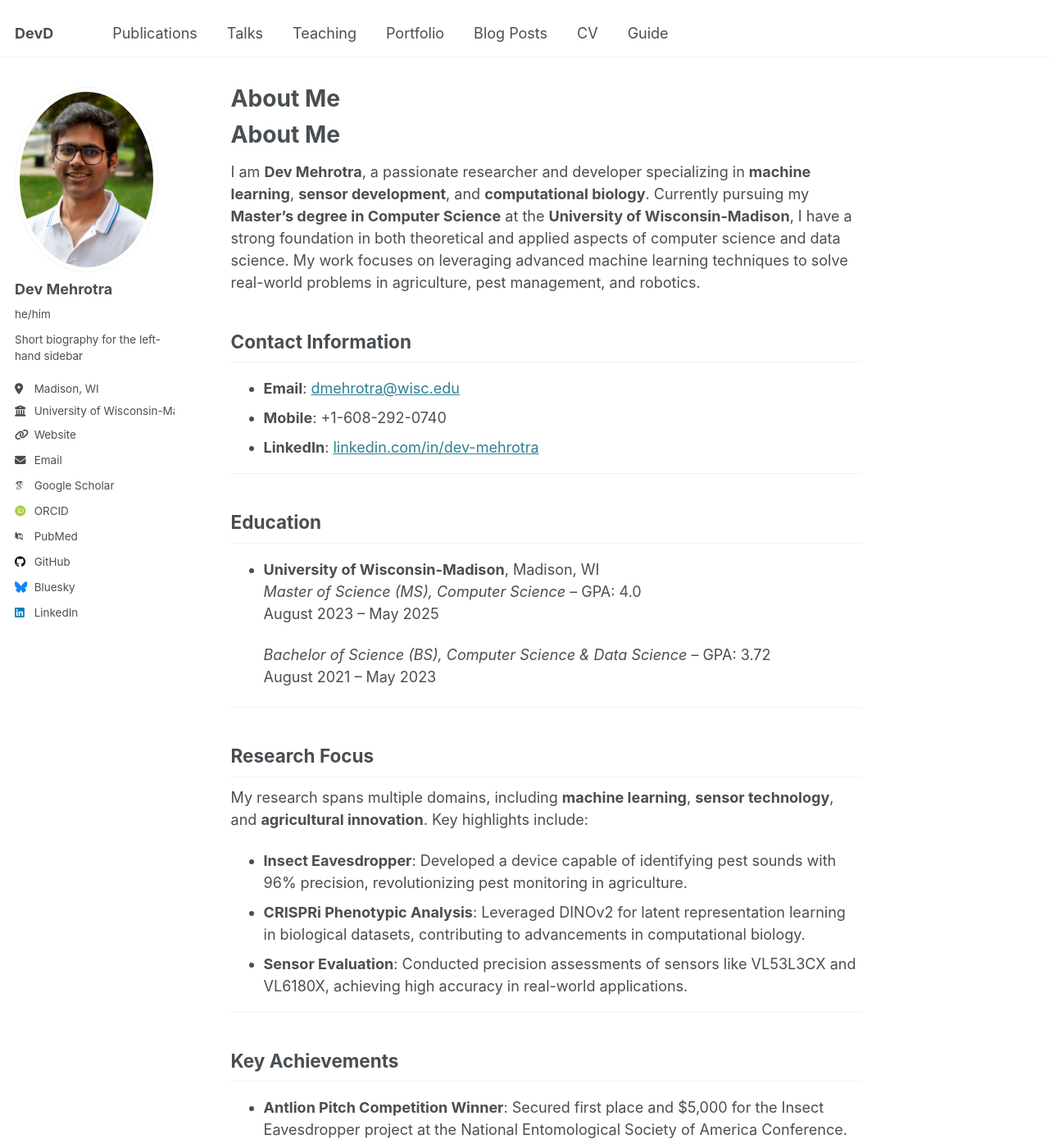
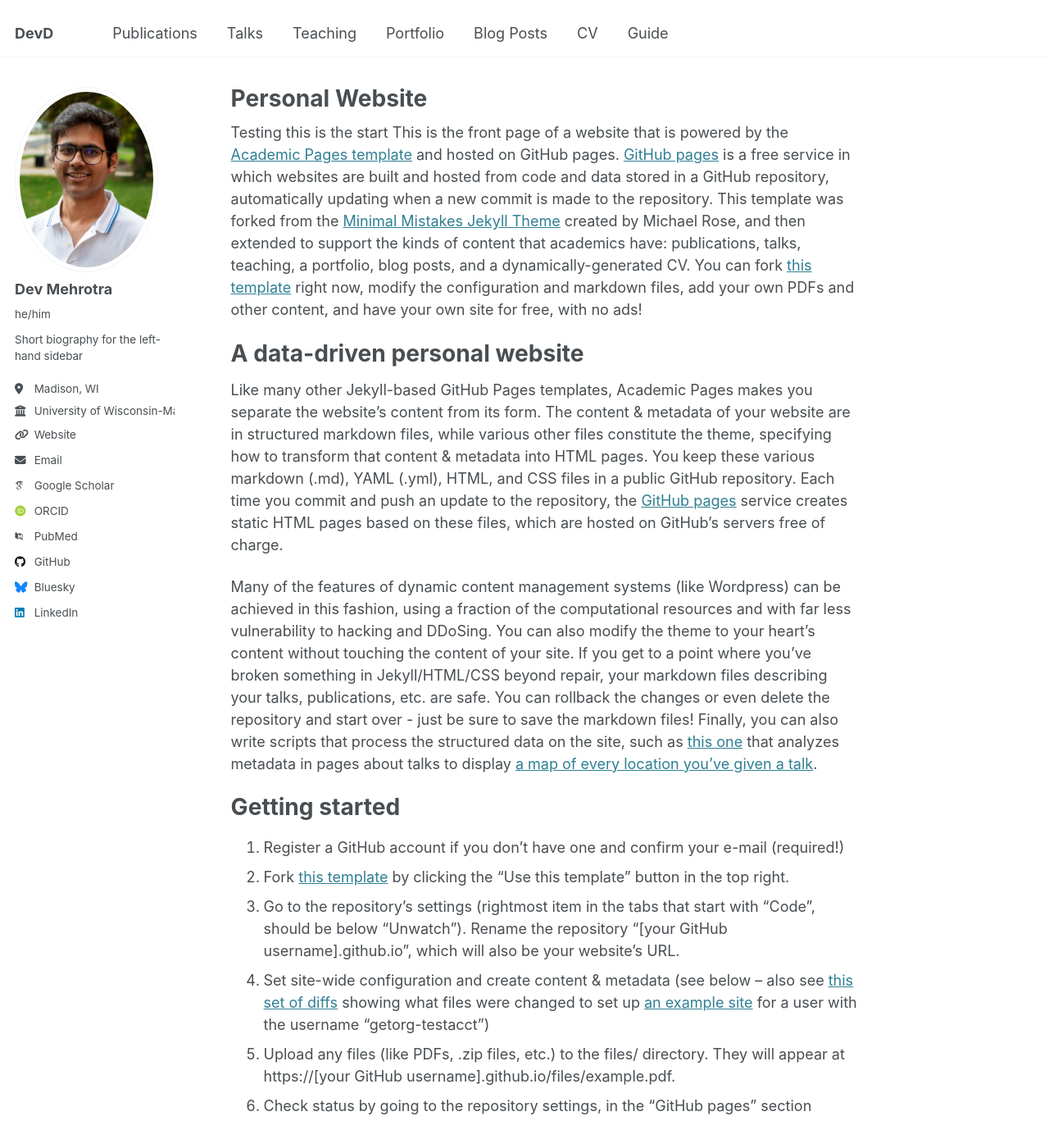
Before and after one commit to dashingzombie/dashingzombie.github.io, a Jekyll site: the page built from _pages/about.md, in a window 1280 px wide and 1400 px high. Shown: the whole window at 82% size. Built offline with Jekyll 4.4.1, drawn with Linux system fonts in a browser that asks for light colours; some web fonts are replaced; some of the changed text lies outside the part shown.

Commit message:
fixed index2

```diff
--- a/_pages/about.md
+++ b/_pages/about.md
@@ -1,78 +1,50 @@
 ---
-permalink: /about/
-title: "About Me"
+permalink: /
+title: "Personal Website"
 author_profile: true
 redirect_from:
-    /about/
+  - /about/
   - /about.html
 ---
 
-# About Me
+Testing this is the start
+This is the front page of a website that is powered by the [Academic Pages template](https://github.com/academicpages/academicpages.github.io) and hosted on GitHub pages. [GitHub pages](https://pages.github.com) is a free service in which websites are built and hosted from code and data stored in a GitHub repository, automatically updating when a new commit is made to the repository. This template was forked from the [Minimal Mistakes Jekyll Theme](https://mmistakes.github.io/minimal-mistakes/) created by Michael Rose, and then extended to support the kinds of content that academics have: publications, talks, teaching, a portfolio, blog posts, and a dynamically-generated CV. You can fork [this template](https://github.com/academicpages/academicpages.github.io) right now, modify the configuration and markdown files, add your own PDFs and other content, and have your own site for free, with no ads!
 
-I am **Dev Mehrotra**, a passionate researcher and developer specializing in **machine learning**, **sensor development**, and **computational biology**. Currently pursuing my **Master's degree in Computer Science** at the **University of Wisconsin-Madison**, I have a strong foundation in both theoretical and applied aspects of computer science and data science. My work focuses on leveraging advanced machine learning techniques to solve real-world problems in agriculture, pest management, and robotics.
+A data-driven personal website
+======
+Like many other Jekyll-based GitHub Pages templates, Academic Pages makes you separate the website's content from its form. The content & metadata of your website are in structured markdown files, while various other files constitute the theme, specifying how to transform that content & metadata into HTML pages. You keep these various markdown (.md), YAML (.yml), HTML, and CSS files in a public GitHub repository. Each time you commit and push an update to the repository, the [GitHub pages](https://pages.github.com/) service creates static HTML pages based on these files, which are hosted on GitHub's servers free of charge.
 
-## Contact Information
-- **Email**: [dmehrotra@wisc.edu](mailto:dmehrotra@wisc.edu)
-- **Mobile**: +1-608-292-0740
-- **LinkedIn**: [linkedin.com/in/dev-mehrotra](http://www.linkedin.com/in/dev-mehrotra)
+Many of the features of dynamic content management systems (like Wordpress) can be achieved in this fashion, using a fraction of the computational resources and with far less vulnerability to hacking and DDoSing. You can also modify the theme to your heart's content without touching the content of your site. If you get to a point where you've broken something in Jekyll/HTML/CSS beyond repair, your markdown files describing your talks, publications, etc. are safe. You can rollback the changes or even delete the repository and start over - just be sure to save the markdown files! Finally, you can also write scripts that process the structured data on the site, such as [this one](https://github.com/academicpages/academicpages.github.io/blob/master/talkmap.ipynb) that analyzes metadata in pages about talks to display [a map of every location you've given a talk](https://academicpages.github.io/talkmap.html).
 
----
+Getting started
+======
+1. Register a GitHub account if you don't have one and confirm your e-mail (required!)
+1. Fork [this template](https://github.com/academicpages/academicpages.github.io) by clicking the "Use this template" button in the top right.
+1. Go to the repository's settings (rightmost item in the tabs that start with "Code", should be below "Unwatch"). Rename the repository "[your GitHub username].github.io", which will also be your website's URL.
+1. Set site-wide configuration and create content & metadata (see below -- also see [this set of diffs](http://archive.is/3TPas) showing what files were changed to set up [an example site](https://getorg-testacct.github.io) for a user with the username "getorg-testacct")
+1. Upload any files (like PDFs, .zip files, etc.) to the files/ directory. They will appear at https://[your GitHub username].github.io/files/example.pdf.
+1. Check status by going to the repository settings, in the "GitHub pages" section
 
-## Education
+Site-wide configuration
+------
+The main configuration file for the site is in the base directory in [_config.yml](https://github.com/academicpages/academicpages.github.io/blob/master/_config.yml), which defines the content in the sidebars and other site-wide features. You will need to replace the default variables with ones about yourself and your site's github repository. The configuration file for the top menu is in [_data/navigation.yml](https://github.com/academicpages/academicpages.github.io/blob/master/_data/navigation.yml). For example, if you don't have a portfolio or blog posts, you can remove those items from that navigation.yml file to remove them from the header.
 
-- **University of Wisconsin-Madison**, Madison, WI
-  *Master of Science (MS), Computer Science* – GPA: 4.0
-  August 2023 – May 2025
+Create content & metadata
+------
+For site content, there is one markdown file for each type of content, which are stored in directories like _publications, _talks, _posts, _teaching, or _pages. For example, each talk is a markdown file in the [_talks directory](https://github.com/academicpages/academicpages.github.io/tree/master/_talks). At the top of each markdown file is structured data in YAML about the talk, which the theme will parse to do lots of cool stuff. The same structured data about a talk is used to generate the list of talks on the [Talks page](https://academicpages.github.io/talks), each [individual page](https://academicpages.github.io/talks/2012-03-01-talk-1) for specific talks, the talks section for the [CV page](https://academicpages.github.io/cv), and the [map of places you've given a talk](https://academicpages.github.io/talkmap.html) (if you run this [python file](https://github.com/academicpages/academicpages.github.io/blob/master/talkmap.py) or [Jupyter notebook](https://github.com/academicpages/academicpages.github.io/blob/master/talkmap.ipynb), which creates the HTML for the map based on the contents of the _talks directory).
 
-  *Bachelor of Science (BS), Computer Science & Data Science* – GPA: 3.72
-  August 2021 – May 2023
+**Markdown generator**
 
----
+The repository includes [a set of Jupyter notebooks](https://github.com/academicpages/academicpages.github.io/tree/master/markdown_generator
+) that converts a CSV containing structured data about talks or presentations into individual markdown files that will be properly formatted for the Academic Pages template. The sample CSVs in that directory are the ones I used to create my own personal website at stuartgeiger.com. My usual workflow is that I keep a spreadsheet of my publications and talks, then run the code in these notebooks to generate the markdown files, then commit and push them to the GitHub repository.
 
-## Research Focus
+How to edit your site's GitHub repository
+------
+Many people use a git client to create files on their local computer and then push them to GitHub's servers. If you are not familiar with git, you can directly edit these configuration and markdown files directly in the github.com interface. Navigate to a file (like [this one](https://github.com/academicpages/academicpages.github.io/blob/master/_talks/2012-03-01-talk-1.md) and click the pencil icon in the top right of the content preview (to the right of the "Raw | Blame | History" buttons). You can delete a file by clicking the trashcan icon to the right of the pencil icon. You can also create new files or upload files by navigating to a directory and clicking the "Create new file" or "Upload files" buttons.
 
-My research spans multiple domains, including **machine learning**, **sensor technology**, and **agricultural innovation**. Key highlights include:
+Example: editing a markdown file for a talk
+![Editing a markdown file for a talk](/images/editing-talk.png)
 
-- **Insect Eavesdropper**: Developed a device capable of identifying pest sounds with 96% precision, revolutionizing pest monitoring in agriculture.
-- **CRISPRi Phenotypic Analysis**: Leveraged DINOv2 for latent representation learning in biological datasets, contributing to advancements in computational biology.
-- **Sensor Evaluation**: Conducted precision assessments of sensors like VL53L3CX and VL6180X, achieving high accuracy in real-world applications.
-
----
-
-## Key Achievements
-
-- **Antlion Pitch Competition Winner**: Secured first place and $5,000 for the Insect Eavesdropper project at the National Entomological Society of America Conference.
-- **Wisconsin Governor’s Business Plan Contest Semi-Finalist**: Advanced to the semi-final round with the Insect Eavesdropper project.
-- **World AgriTech Featured Showcase**: Awarded $7,200 to present the Insect Eavesdropper project.
-
----
-
-## Skills
-
-- **Programming Languages**: Python, C++, Java, R, SQL
-- **Software & Tools**: Kafka, Spark, Docker, Hadoop, Flask, ROS, ReactJS, Laravel PHP, MySQL
-- **Machine Learning Frameworks**: TensorFlow, PyTorch, Scikit-Learn, Keras, OpenCV
-- **Other**: Kubernetes, CI/CD, Agile, JIRA
-
----
-
-## Teaching Experience
-
-I have supervised undergraduate students on various projects, including:
-- **Machine Learning and Sensor Development**
-- **OpenCV and Audio/Camera Sensor Development**
-- **LiDAR Sensor Development and Neural Scene Reconstruction (NeRF)**
-
----
-
-## Visiting Scholarships
-
-I have collaborated with leading institutions such as:
-- **Rothamsted Research, UK**: Focused on integrated pest management and sensor development using machine learning.
-- **Kansas State University**: Worked on agricultural technology projects for pest monitoring and crop protection.
-- **Missouri Soybean Extension**: Conducted research on soybean pest management and sustainable agriculture.
-- **California Extension**: Contributed to precision agriculture projects to enhance crop monitoring and pest control techniques.
-
----
-
-For more detailed information about my research, publications, and teaching experience, feel free to explore the respective sections of this website.
+For more info
+------
+More info about configuring Academic Pages can be found in [the guide](https://academicpages.github.io/markdown/), the [growing wiki](https://github.com/academicpages/academicpages.github.io/wiki), and you can always [ask a question on GitHub](https://github.com/academicpages/academicpages.github.io/discussions). The [guides for the Minimal Mistakes theme](https://mmistakes.github.io/minimal-mistakes/docs/configuration/) (which this theme was forked from) might also be helpful.
```
